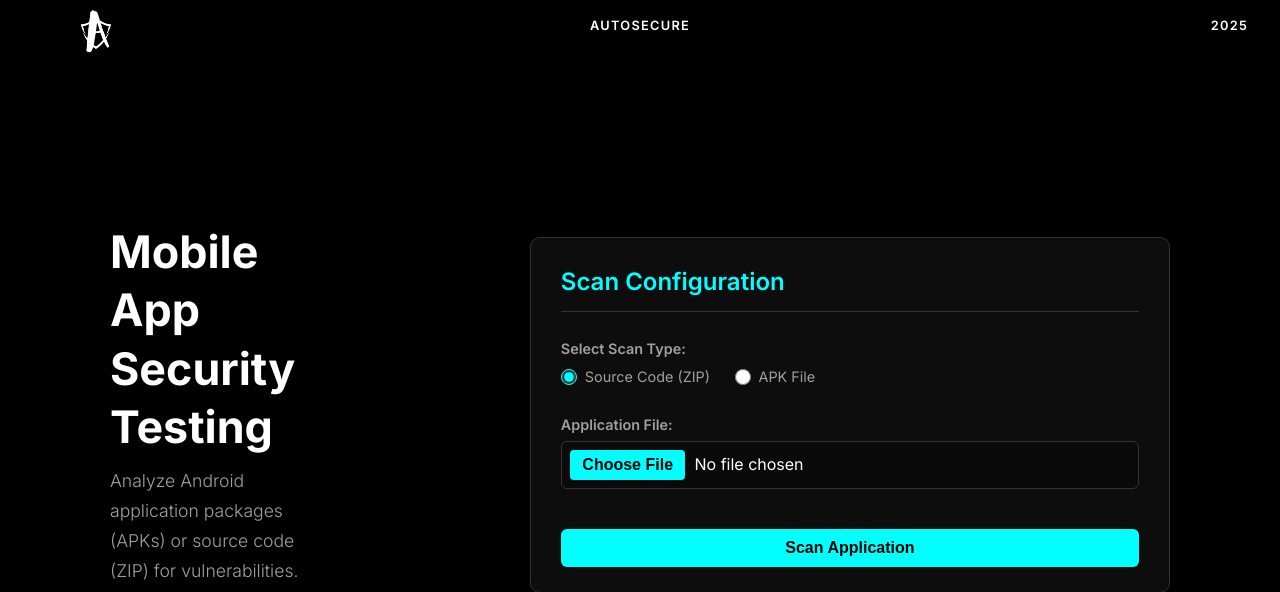
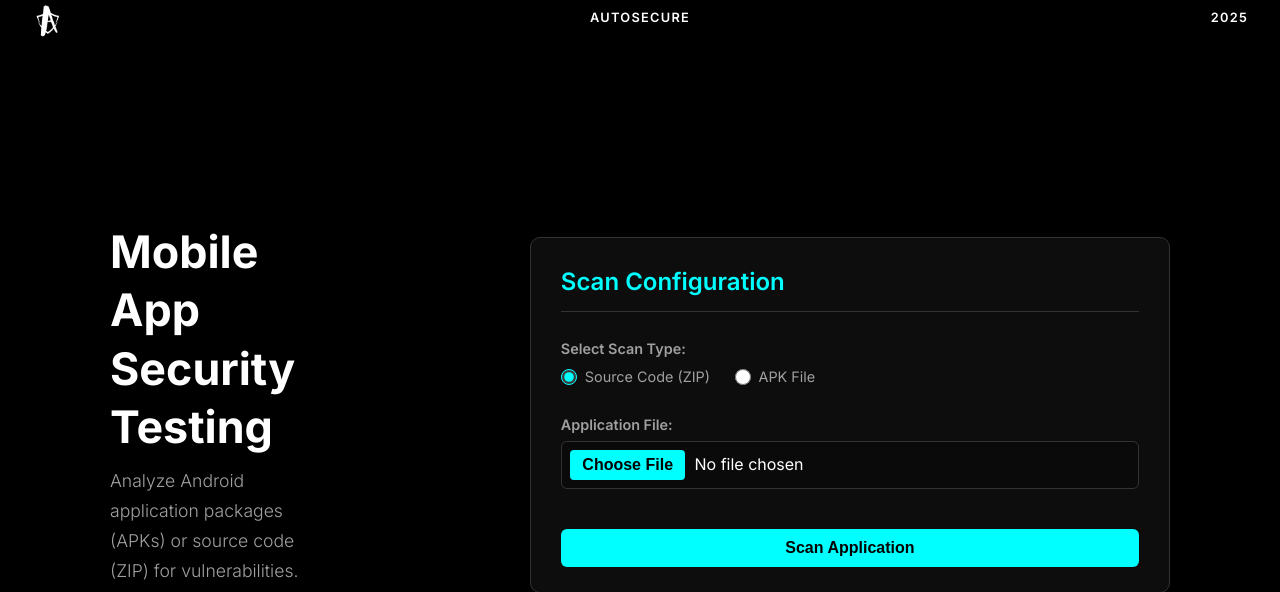
Before and after one commit to AutoSecureOrg/web-dashboard, a Flask app: page /mobile_scan in a window 1280 px wide. Shown: the top 592 px of the page. Run offline with Flask 3, Linux system fonts and the light colour scheme; parts of the project's set-up code (start-up, migrations or seed data) failed here and were passed over.

Commit message:
top-bar padding adjusted

```diff
--- a/static/css/style.css
+++ b/static/css/style.css
@@ -85,7 +85,8 @@ body {
     top: 0;
     left: 0;
     width: 100%;
-    padding: 1rem 2rem;
+    padding-top: 0.5rem;
+    padding-bottom: 0.5rem;
     display: flex;
     justify-content: center;
     align-items: center;
@@ -209,7 +210,7 @@ body {
 /* Logo Styling */
 .logo {
     position: absolute;
-    top: 1rem;
+    top: 0.4rem;
     left: 2rem;
     height: 100%;
     display: flex;
@@ -218,7 +219,7 @@ body {
 }
 
 .logo img {
-    height: 8rem;
+    height: 2rem;
     width: auto;
 }
 
```
Also changed, not shown: static/assets/autosecure-logo-white.png.
